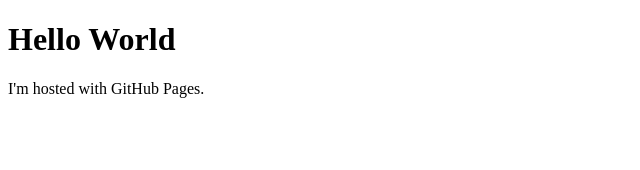
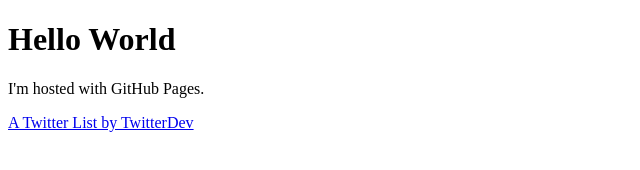
Before and after one commit to codingminions/codingminions.github.io, a plain HTML site: page index.html in a window 1280 px wide. Shown: the whole page, without its empty margins (0-640 px from the left). Drawn offline with Linux system fonts and the light colour scheme.

Commit message:
Update index.html

```diff
--- a/index.html
+++ b/index.html
@@ -3,5 +3,6 @@
 <body>
 <h1>Hello World</h1>
 <p>I'm hosted with GitHub Pages.</p>
+  <a class="twitter-timeline" href="https://twitter.com/TwitterDev/lists/national-parks?ref_src=twsrc%5Etfw">A Twitter List by TwitterDev</a> <script async src="https://platform.twitter.com/widgets.js" charset="utf-8"></script>
 </body>
 </html>
```
